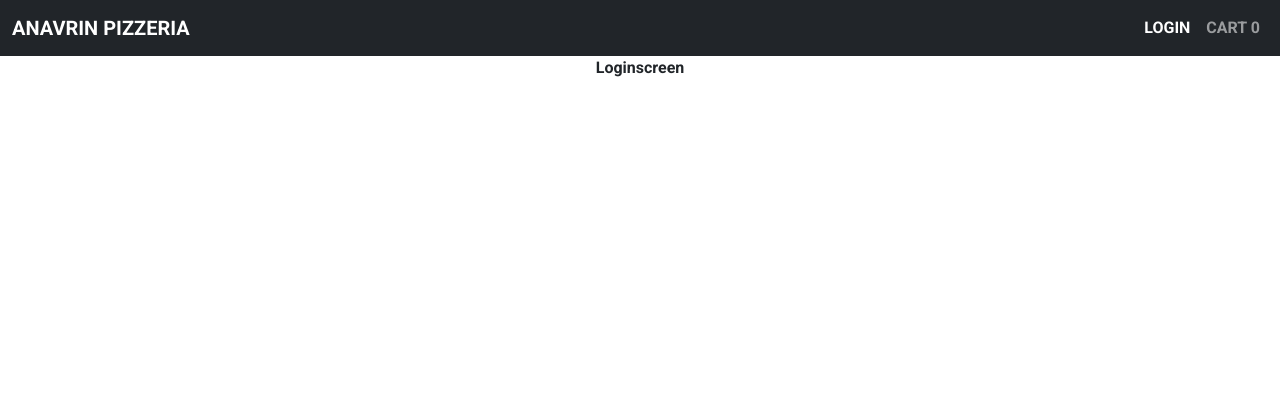
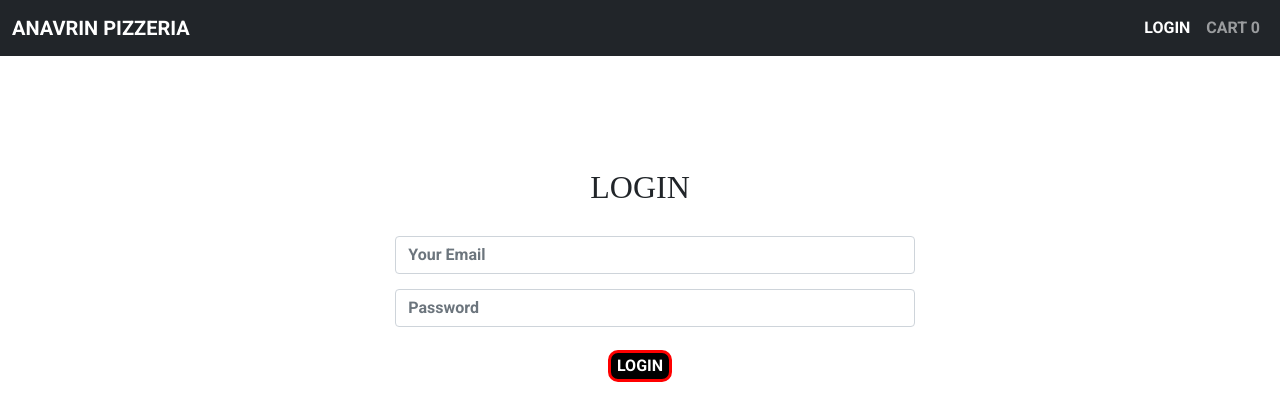
Before and after one commit to ragasxx/ANAVRIN-PIZZERIA, a React (Create React App) app: page /login in a window 1280 px wide. Shown: the top 420 px of the page. Built offline with nearby package versions, Linux system fonts and the light colour scheme.

Commit message:
created login user

```diff
--- a/src/actions/userActions.js
+++ b/src/actions/userActions.js
@@ -11,3 +11,16 @@
     dispatch({ type: "USER_REGISTER_FAILED", payload: error });
   }
 };
+
+export const loginUser = (user) => async (dispatch) => {
+  dispatch({ type: "USER_LOGIN_REQUEST" });
+
+  try {
+    const response = await axios.post("/api/users/login", user);
+    console.log("response", response);
+
+    dispatch({ type: "USER_LOGIN_SUCCESS", payload: response.data });
+  } catch (error) {
+    dispatch({ type: "USER_LOGIN_FAILED", payload: error });
+  }
+};
--- a/src/reducers/userReducers.js
+++ b/src/reducers/userReducers.js
@@ -17,6 +17,24 @@
         success: action.payload,
       };
 
+    case "USER_LOGIN_REQUEST":
+      return {
+        loading: true,
+      };
+
+    case "USER_LOGIN_SUCCESS":
+      return {
+        loading: false,
+        success: true,
+        currentUser: action.payload,
+      };
+
+    case "USER_LOGIN_FAILED":
+      return {
+        loading: false,
+        error: action.payload,
+      };
+
     default:
       return {
         state,
--- a/src/screens/Loginscreen.js
+++ b/src/screens/Loginscreen.js
@@ -1,5 +1,59 @@
-import React from "react";
+import React, { useState } from "react";
+import { useDispatch } from "react-redux";
 
 export default function Loginscreen() {
-  return <div>Loginscreen</div>;
+  const [email, setemail] = useState("");
+  const [password, setpassword] = useState("");
+  const dispatch = useDispatch();
+
+  function login() {
+    const user = { email, password };
+
+    // dispatchEvent(loginUser(user));
+    console.log(user);
+  }
+
+  return (
+    <div>
+      <div className="row justify-content-center mt-5">
+        <div className="col-md-5 mt-5 text-left">
+          <h2
+            className="text-center mt-3"
+            style={{
+              fontSize: "32px",
+              fontFamily: "cursive",
+              marginBottom: "30px",
+            }}
+          >
+            LOGIN
+          </h2>
+          <div>
+            <input
+              type="text"
+              required
+              placeholder="Your Email"
+              className="form-control"
+              value={email}
+              onChange={(e) => {
+                setemail(e.target.value);
+              }}
+            />
+            <input
+              type="text"
+              placeholder="Password"
+              required
+              className="form-control"
+              value={password}
+              onChange={(e) => {
+                setpassword(e.target.value);
+              }}
+            />
+            <button className="btn-register mt-2" onClick={login}>
+              LOGIN
+            </button>
+          </div>
+        </div>
+      </div>
+    </div>
+  );
 }
```
